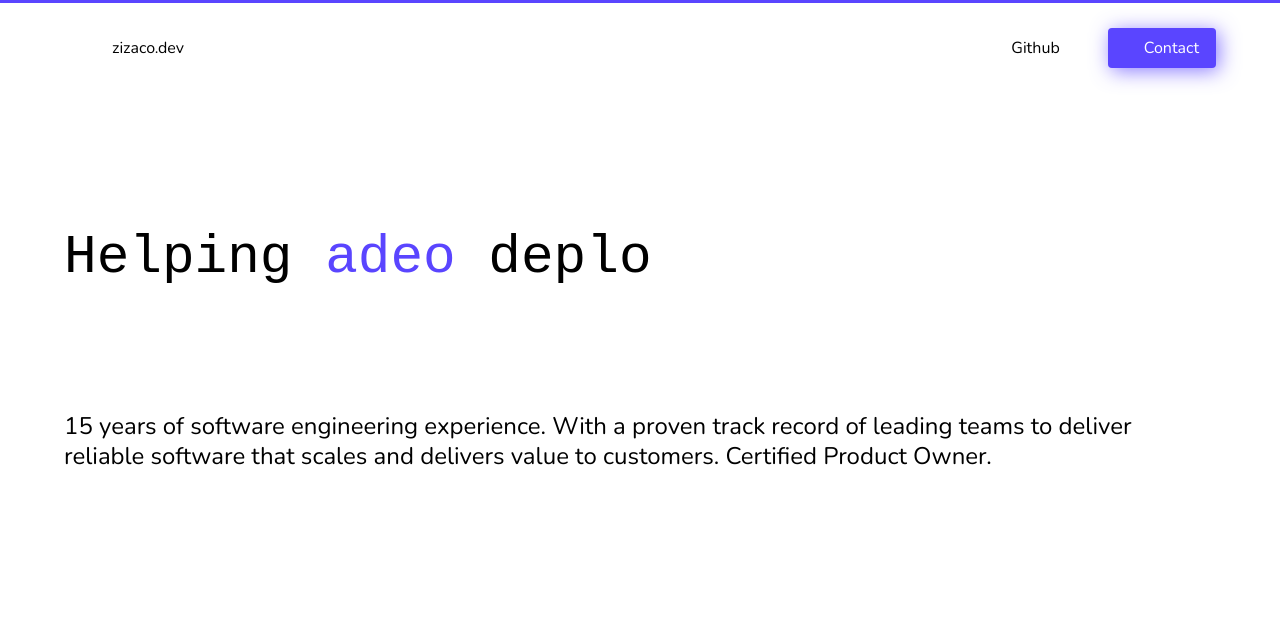
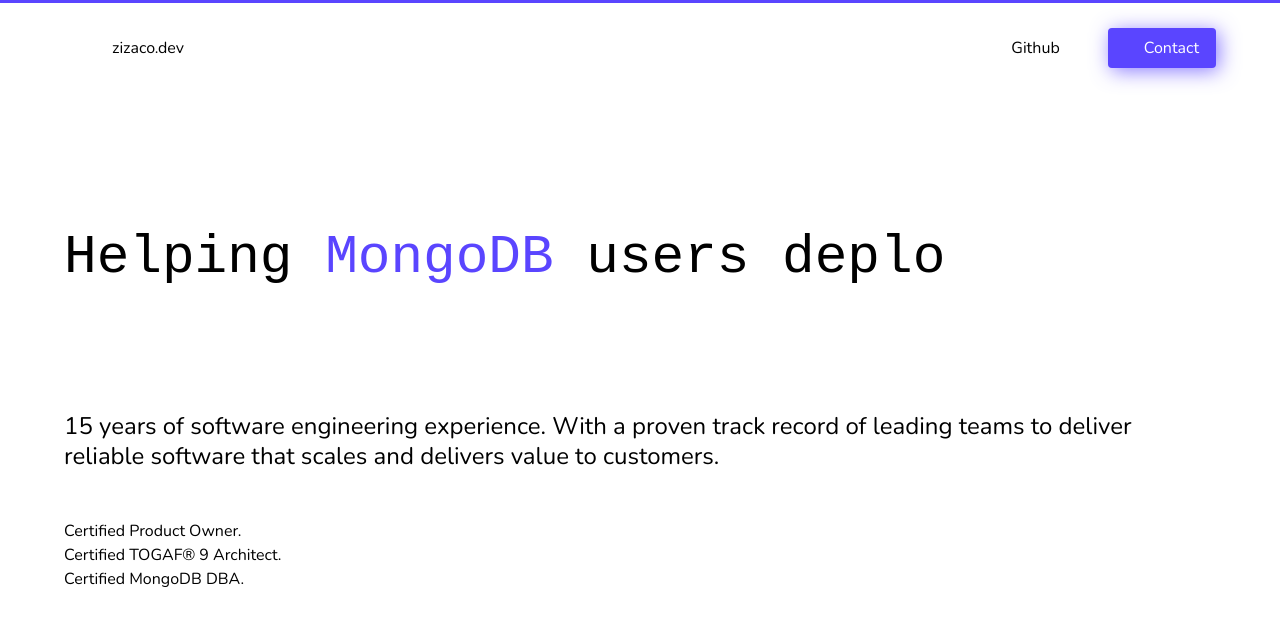
Before and after one commit to Zizaco/zizaco.dev, a Nuxt app: page / in a window 1280 px wide. Shown: the top 626 px of the page. Built offline with nearby package versions, Linux system fonts and the light colour scheme.

Commit message:
feat: updated company to mongodb also updated a few of the phrases to better match the objectives of my current role.

```diff
--- a/pages/index.vue
+++ b/pages/index.vue
@@ -5,11 +5,12 @@
         <p class="subtitle is-family-monospace is-1 is-size-4-mobile is-spaced is-typewritter">
           Helping
           <a
-            href="https://jobs.adeoservices.com/"
+            href="https://www.mongodb.com/"
             target="_blank"
           >
-            adeo
+            MongoDB
           </a>
+          users
           {{ currentPhrase }}<span class="typing-cursor"> |</span>
         </p>
         <hr class="is-hidden-tablet mt-6">
@@ -17,7 +18,10 @@
           15 years of software engineering experience.
           With a proven track record of leading teams to deliver
           reliable software that scales and delivers value to
-          customers. Certified Product Owner.
+          customers.
+        </p>
+        <p>
+          <br>Certified Product Owner.<br>Certified TOGAF® 9 Architect.<br>Certified MongoDB DBA.
         </p>
       </div>
     </section>
@@ -32,12 +36,14 @@
   "build scalable apps.",
   "deploy globally distributed apps.",
   "architect solutions.",
-  "manage software engineers.",
-  "build maintainable software.",
-  "deliver value to customers.",
+  "leverage the power of the cloud.",
+  // "manage software engineers.", // (engineering manager related)
+  // "build maintainable software.", // (engineering manager related)
+  "handle massive workloads.",
+  "leverage tech as a competitive advantage.",
   "reduce time-to-market.",
-  "manage technical debt.",
-  "write good code.",
+  // "manage technical debt.", // (engineering manager related)
+  // "write good code.", // // (engineering manager related)
 ]
 
 const config = {
```
Also changed, not shown: 2 other files (tests, documents, lock files or other folders).
